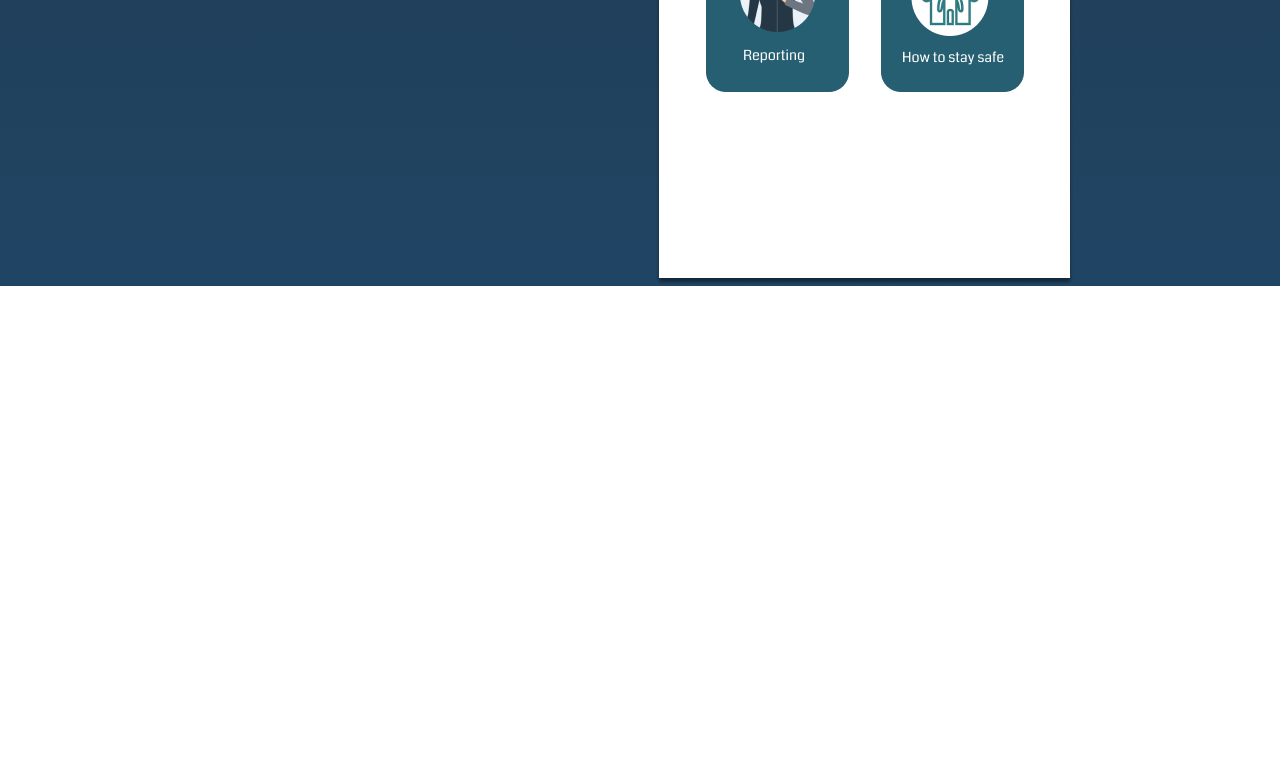
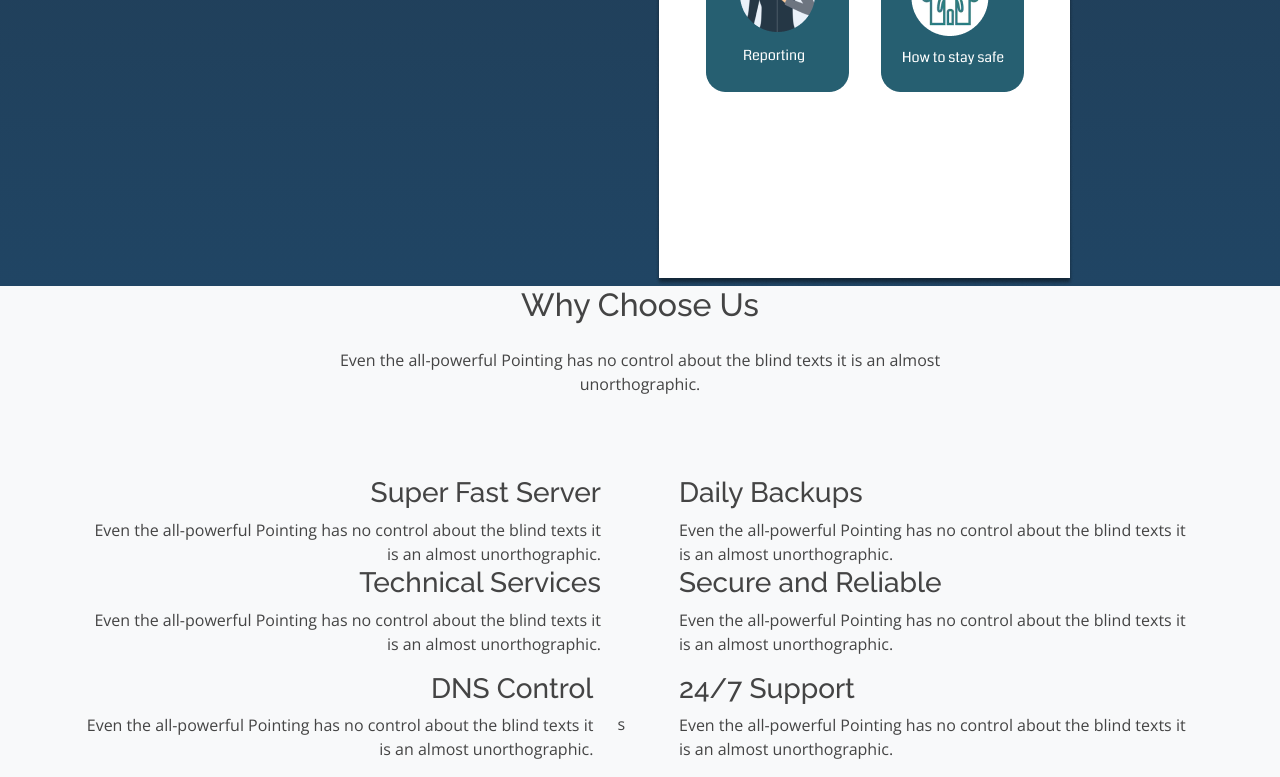
Before and after one commit to adugamayuba/NgCovid, a plain HTML site: page index.html in a window 1280 px wide. Shown: the part 625-1402 px from the top of the page. Before the commit the page ends 911 px from the top, so only its background shows below. Drawn offline with nearby package versions, Linux system fonts and the light colour scheme.

Commit message:
adding features to section

```diff
--- a/assets/css/style.css
+++ b/assets/css/style.css
@@ -65,7 +65,7 @@ h1, h2, h3, h4, h5, h6 {
   z-index: 997;
   transition: all 0.5s;
   padding: 16px 0;
-  background: #213b52;
+  background: lightseagreen;
 }
 
 #header .logo h1 {
--- a/index.html
+++ b/index.html
@@ -7,9 +7,10 @@
 
   <title>NgCovid - Ng Covid</title>
   <meta content="NgCovid, NgCovid LTD" name="descriptison">
-  <meta content="NgCovid name="keywords">
+  <meta content="NgCovid name = keywords">
 
   <!-- Favicons -->
+
   <link href="assets/img/favicon.png" rel="icon">
   <link href="assets/img/favicon.png" rel="apple-touch-icon">
 
@@ -77,6 +78,87 @@
 
   </section><!-- End Hero -->
 
+
+
+  <section class="ftco-section services-section bg-light">
+    <div class="container">
+      <div class="row justify-content-center mb-5 pb-3">
+        <div class="col-md-7 text-center heading-section ftco-animate">
+          <h2 class="mb-4">Why Choose Us</h2>
+          <p>Even the all-powerful Pointing has no control about the blind texts it is an almost unorthographic.</p>
+        </div>
+      </div>
+      <div class="row">
+        <div class="col-md-6 d-flex align-self-stretch ftco-animate">
+          <div class="media block-6 services d-flex align-items-center">
+            <div class="icon d-flex align-items-center justify-content-center order-md-last">
+              <span class="flaticon-cloud"></span>
+            </div>
+            <div class="media-body pl-4 pl-md-0 pr-md-4 text-md-right">
+              <h3 class="heading">Super Fast Server</h3>
+              <p class="mb-0">Even the all-powerful Pointing has no control about the blind texts it is an almost unorthographic.</p>
+            </div>
+          </div>
+        </div>
+        <div class="col-md-6 d-flex align-self-stretch ftco-animate">
+          <div class="media block-6 services d-flex align-items-center">
+            <div class="icon d-flex align-items-center justify-content-center">
+              <span class="flaticon-server"></span>
+            </div>
+            <div class="media-body pl-4">
+              <h3 class="heading">Daily Backups</h3>
+              <p class="mb-0">Even the all-powerful Pointing has no control about the blind texts it is an almost unorthographic.</p>
+            </div>
+          </div>
+        </div>
+        <div class="col-md-6 d-flex align-self-stretch ftco-animate">
+          <div class="media block-6 services d-flex align-items-center">
+            <div class="icon d-flex align-items-center justify-content-center order-md-last">
+              <span class="flaticon-customer-service"></span>
+            </div>
+            <div class="media-body pl-4 pl-md-0 pr-md-4 text-md-right">
+              <h3 class="heading">Technical Services</h3>
+              <p>Even the all-powerful Pointing has no control about the blind texts it is an almost unorthographic.</p>
+            </div>
+          </div>
+        </div>
+        <div class="col-md-6 d-flex align-self-stretch ftco-animate">
+          <div class="media block-6 services d-flex align-items-center">
+            <div class="icon d-flex align-items-center justify-content-center">
+              <span class="flaticon-life-insurance"></span>
+            </div>
+            <div class="media-body pl-4">
+              <h3 class="heading">Secure and Reliable</h3>
+              <p>Even the all-powerful Pointing has no control about the blind texts it is an almost unorthographic.</p>
+            </div>
+          </div>
+        </div>
+        <div class="col-md-6 d-flex align-self-stretch ftco-animate">
+          <div class="media block-6 services d-flex align-items-center">
+            <div class="icon d-flex align-items-center justify-content-center order-md-last">
+              <span class="flaticon-cloud-computing"></span>
+            </div>
+            <div class="media-body pl-4 pl-md-0 pr-md-4 text-md-right">
+              <h3 class="heading">DNS Control</h3>
+              <p>Even the all-powerful Pointing has no control about the blind texts it is an almost unorthographic.</p>
+            </div>s
+          </div>
+        </div>
+        <div class="col-md-6 d-flex align-self-stretch ftco-animate">
+          <div class="media block-6 services d-flex align-items-center">
+            <div class="icon d-flex align-items-center justify-content-center">
+              <span class="flaticon-settings"></span>
+            </div>
+            <div class="media-body pl-4">
+              <h3 class="heading">24/7 Support</h3>
+              <p>Even the all-powerful Pointing has no control about the blind texts it is an almost unorthographic.</p>
+            </div>
+          </div>
+        </div>
+      </div>
+    </div>
+  </section>
+
   <main id="main">
 
 
```
